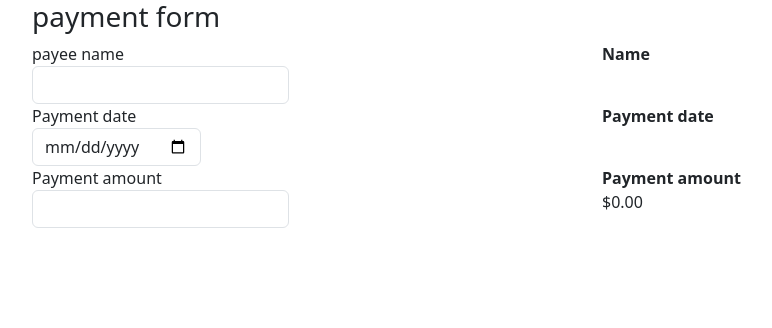
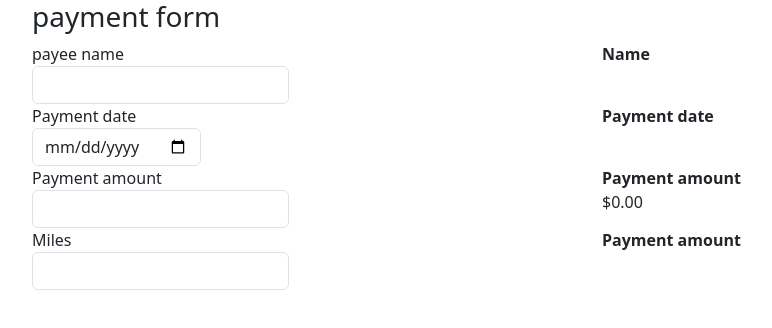
Before and after one commit to retro2115/pipes, an Angular app: page / in a window 1280 px wide. Shown: the top 328 px of the page, without its empty margins (50-822 px from the left). Built offline with nearby package versions, Linux system fonts and the light colour scheme.

Commit message:
creating custom pipe

```diff
--- a/src/app/app.component.html
+++ b/src/app/app.component.html
@@ -48,6 +48,21 @@
 		</div>
 	</div>
 
+	<div class="row">
+		<div class="form-group col">
+			<label for="">Miles
+				<input class="form-control" (input)="onMilesChange($any($event.target).value)">
+			</label>
+		</div>
+
+		<div class="col">
+			<label for=""><b>Payment amount</b></label>
+			<div>
+				{{ miles | convert }}
+			</div>
+		</div>
+	</div>
+
 
 
 
--- a/src/app/app.component.ts
+++ b/src/app/app.component.ts
@@ -10,6 +10,7 @@
 	name: string = "";
 	date: string = '';
 	amount: number = 0;
+	miles: number = 0;
 
 	onNameChange(value: string) {
 		this.name = value;
@@ -22,4 +23,8 @@
 	onAmountChange( value: string) {
 		this.amount = parseFloat(value);
 	}
+
+	onMilesChange(value: string) {
+		this.miles = parseFloat(value)
+	}
 }
--- a/src/app/app.module.ts
+++ b/src/app/app.module.ts
@@ -2,10 +2,12 @@
 import { BrowserModule } from '@angular/platform-browser';
 
 import { AppComponent } from './app.component';
+import { ConvertPipe } from './convert.pipe';
 
 @NgModule({
   declarations: [
-    AppComponent
+    AppComponent,
+    ConvertPipe
   ],
   imports: [
     BrowserModule
--- /dev/null
+++ b/src/app/convert.pipe.ts
@@ -0,0 +1,12 @@
+import { Pipe, PipeTransform } from '@angular/core';
+
+@Pipe({
+  name: 'convert'
+})
+export class ConvertPipe implements PipeTransform {
+
+  transform(value: unknown, ...args: unknown[]): unknown {
+    return null;
+  }
+
+}
```
Also changed, not shown: 1 other file (tests, documents, lock files or other folders).
